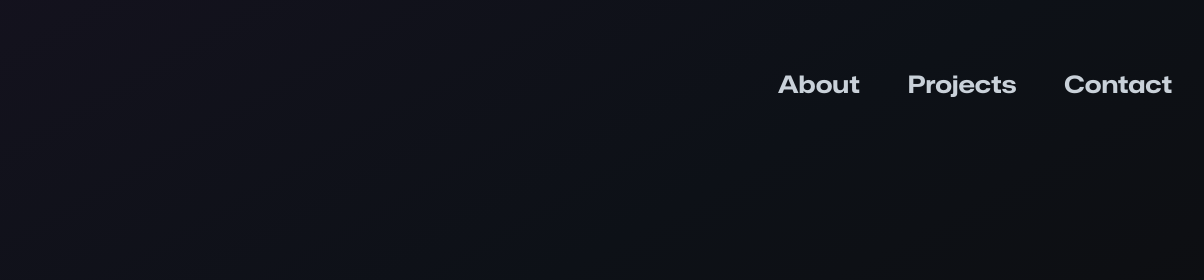
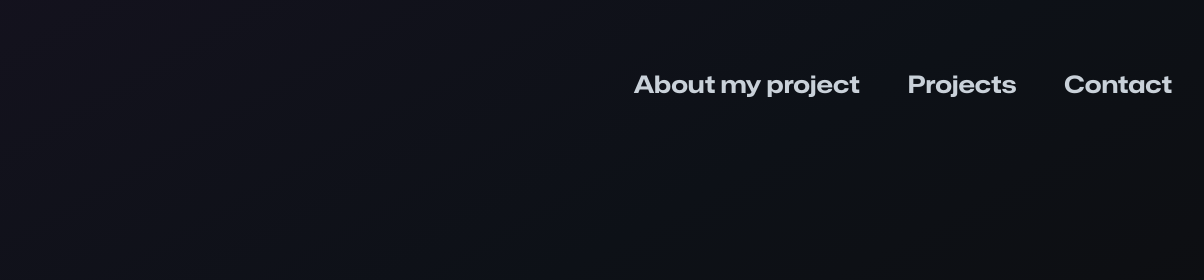
Before and after one commit to Liam-B1/codespaces-actions-playground, a plain HTML site: page src/index.html in a window 1280 px wide. Shown: the top 280 px of the page, 76-1280 px from the left. Drawn offline with Linux system fonts and the light colour scheme.

Commit message:
new commit mate

```diff
--- a/src/index.html
+++ b/src/index.html
@@ -18,7 +18,7 @@
       </a>
       <ul class="nav-items">
         <a href="#about">
-          <li class="nav-link">About</li>
+          <li class="nav-link">About my project</li>
         </a>
         <a href="#projects">
           <li class="nav-link">Projects</li>
```
